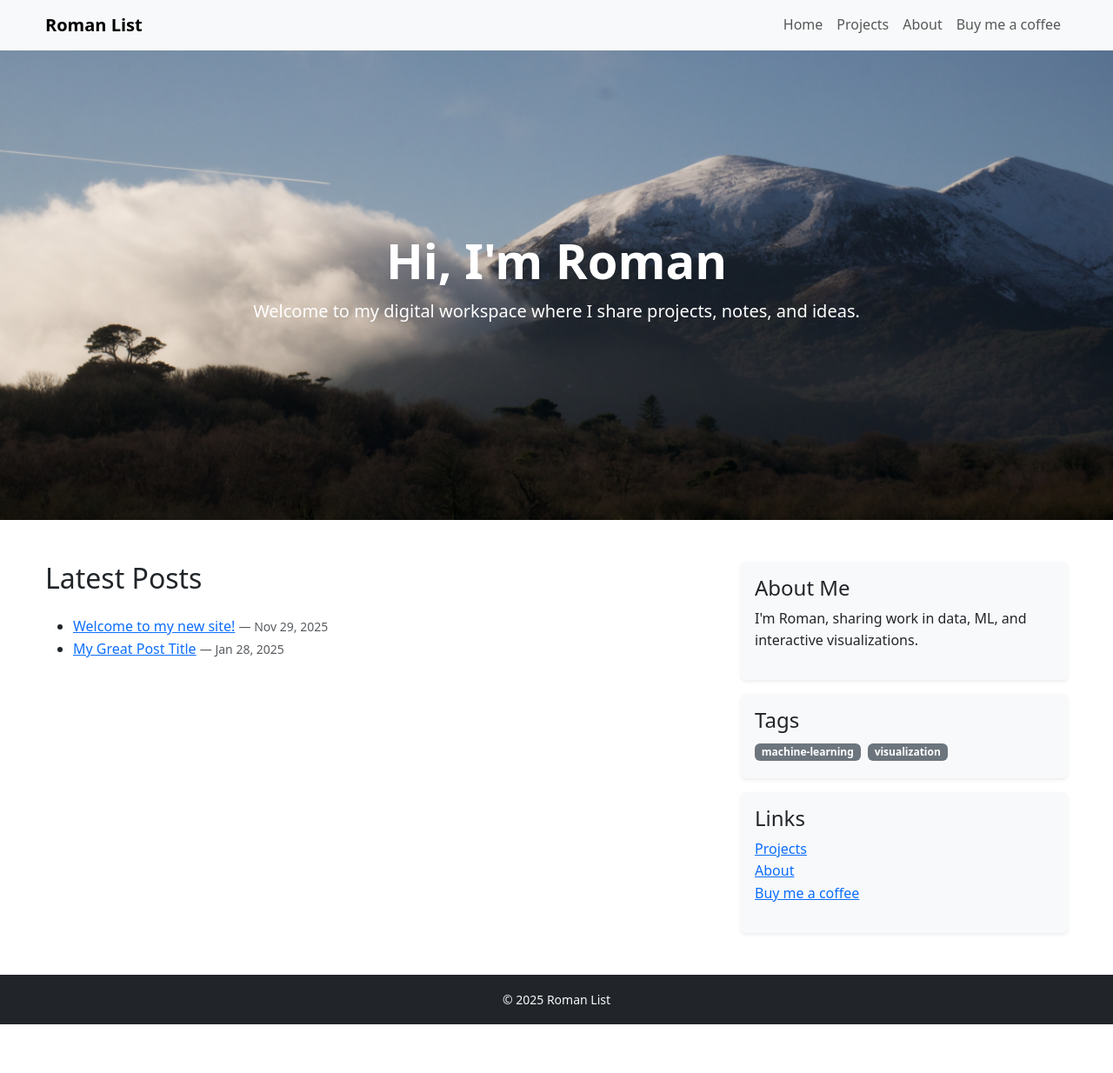
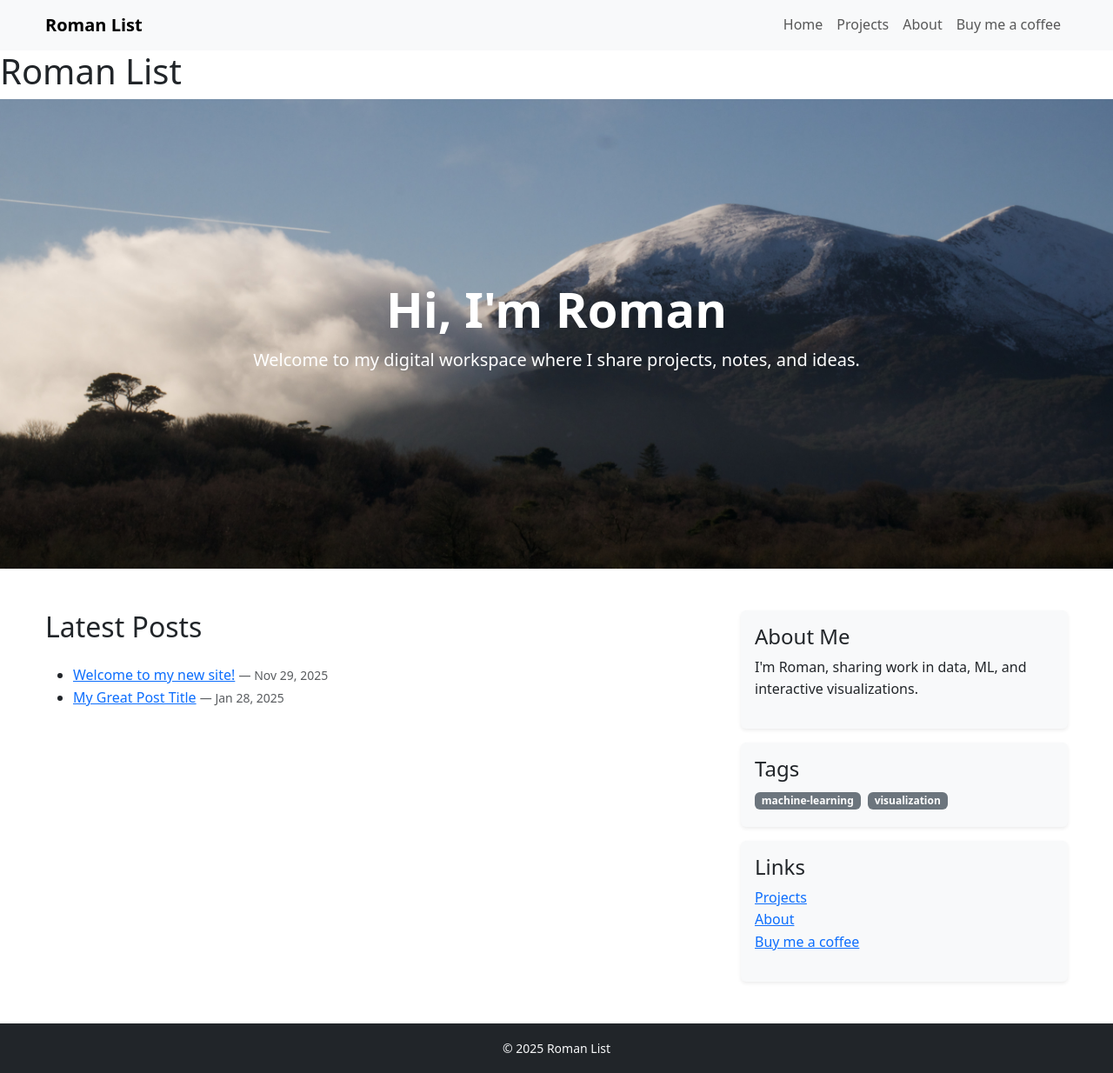
Before and after one commit to wolfromanlist/wolfromanlist.github.io, a Jekyll site: the page built from index.md, in a window 1280 px wide. Shown: the whole page at 87% size. Built offline with Jekyll 4.4.1, drawn with Linux system fonts in a browser that asks for light colours; before the commit the page ends 1178 px from its top, so only the background shows below that.

Commit message:
change design

```diff
--- a/index.md
+++ b/index.md
@@ -2,6 +2,11 @@
 layout: default
 title: Home
 ---
+<title>Roman List — Personal Website</title>
+<meta name="description" content="Roman List's personal website, projects, contact, and portfolio.">
+<meta name="google-site-verification" content="kZmSJd4aqcmgCZq2DrygW2HPH099owKR3eC1lN-JmXk" />
+<h1>Roman List</h1>
+
 
 <!-- Hero Section -->
 <header class="masthead" style="background-image: url('{{ "/assets/images/hero.jpg" | relative_url }}'); height: 60vh; background-size: cover; background-position: center;">
@@ -54,4 +59,16 @@
     </aside>
   </div>
   <script data-name="BMC-Widget" data-cfasync="false" src="https://cdnjs.buymeacoffee.com/1.0.0/widget.prod.min.js" data-id="romanlist" data-description="Support me on Buy me a coffee!" data-message="" data-color="#5F7FFF" data-position="Right" data-x_margin="18" data-y_margin="18"></script>
+  <script type="application/ld+json">
+{
+  "@context": "https://schema.org",
+  "@type": "Person",
+  "name": "Roman List",
+  "url": "https://wolfromanlist.github.io",
+  "sameAs": [
+    "https://github.com/wolfromanlist",
+    "https://www.linkedin.com/in/roman-list"  // add if exists
+  ]
+}
+</script>
 </main>
```
